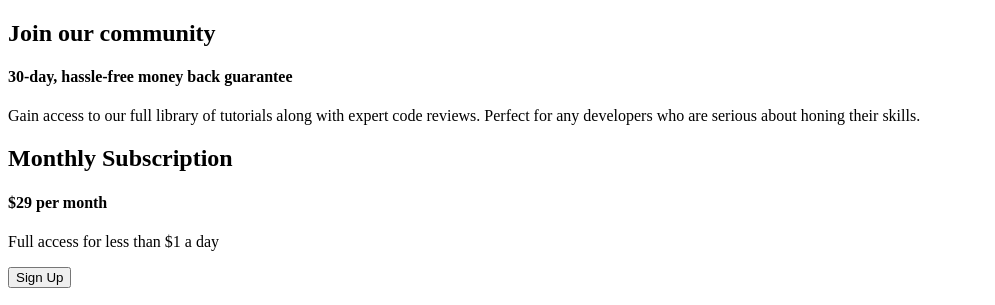
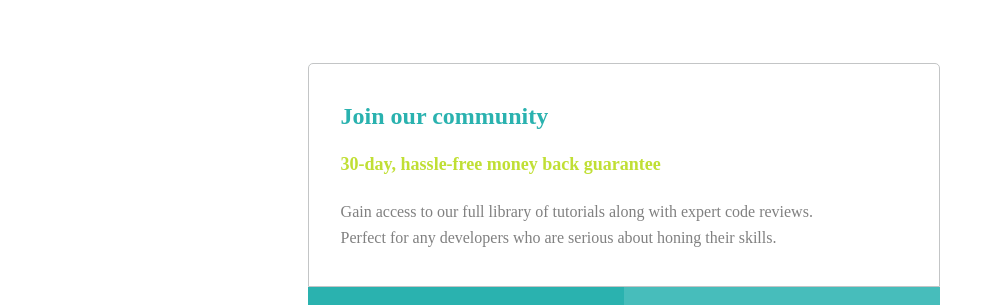
Before and after one commit to lorenzejay/Single-price-grid-component, a plain HTML site: page index.html in a window 1280 px wide. Shown: the top 305 px of the page, without its empty margins (0-995 px from the left). Drawn offline with Linux system fonts and the light colour scheme.

Commit message:
Add files via upload

```diff
--- a/index.html
+++ b/index.html
@@ -6,7 +6,7 @@
   <link rel="icon" type="image/png" sizes="32x32" href="./images/favicon-32x32.png">
 
   <title>Frontend Mentor | Single Price Grid Component</title>
-<link rel="stylesheet" href="/.css">
+<link rel="stylesheet" href="styles.css">
   <!-- Feel free to remove these styles or customise in your own stylesheet 👍 -->
   <style>
     .attribution { font-size: 11px; text-align: center; }
```
